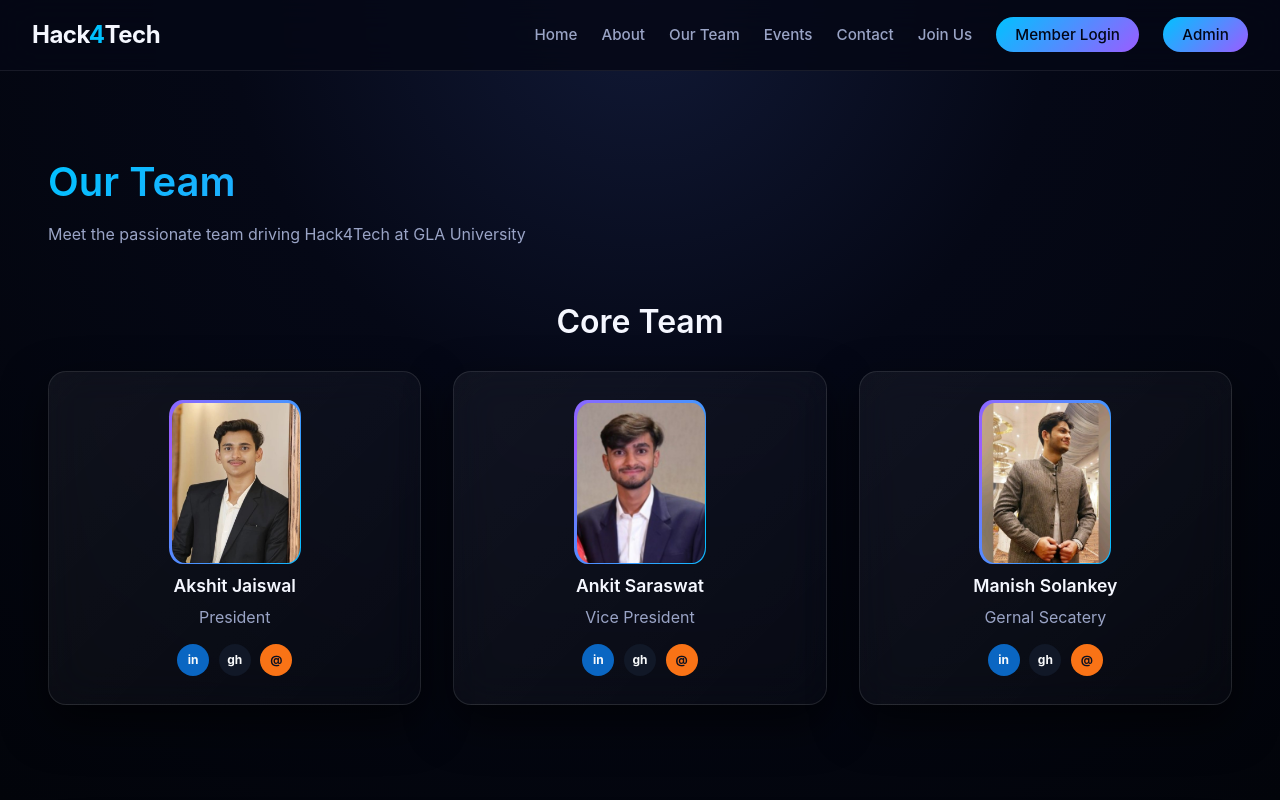
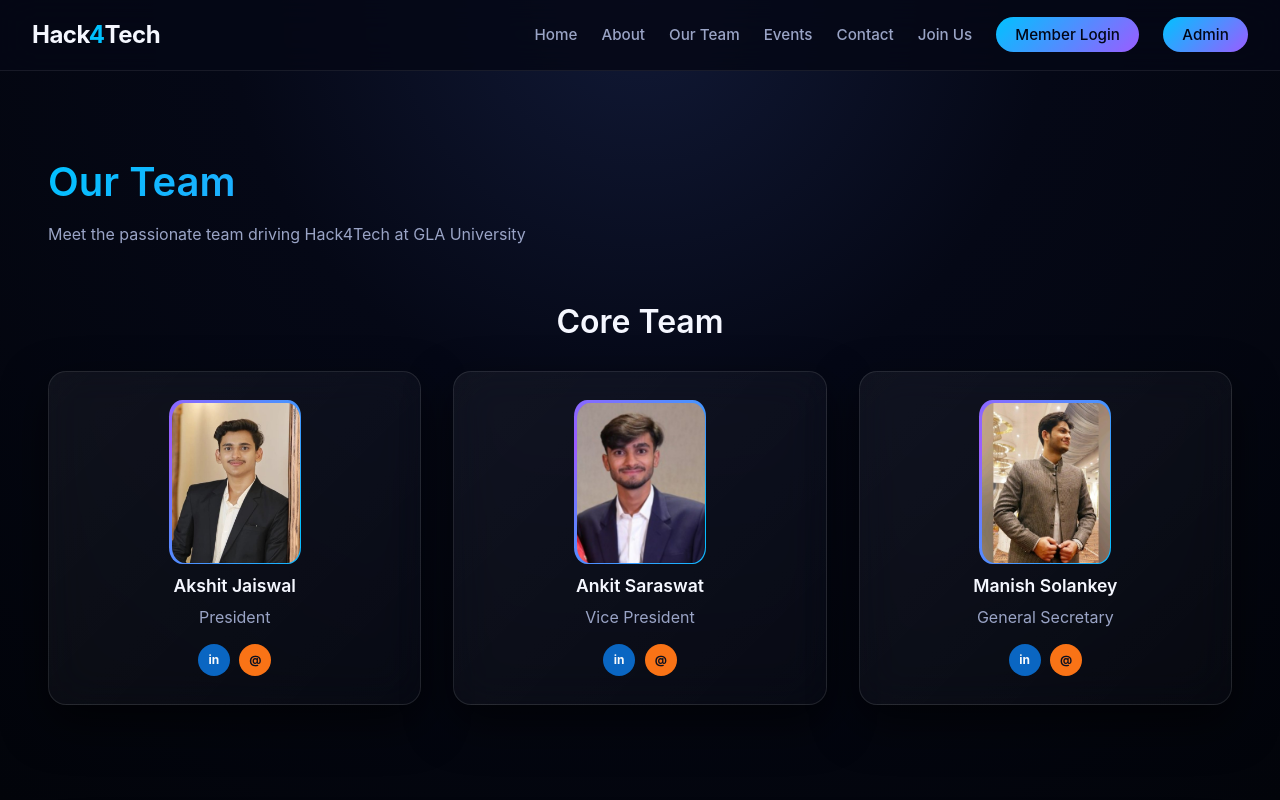
Before and after one commit to Akshit109/Hack4Tech, a React (Vite) app: page /our-team in a window 1280 px wide. Shown: the top 800 px of the page. Built offline with nearby package versions, Linux system fonts and the light colour scheme.

Commit message:
minor changes

```diff
--- a/src/pages/Home.css
+++ b/src/pages/Home.css
@@ -99,19 +99,19 @@
 
 .hero-card-1 {
   top: 10%;
-  left: 10%;
+  left: 5%;
   animation-delay: 0s;
 }
 
 .hero-card-2 {
-  top: 45%;
-  right: 5%;
+  bottom: 5%;
+  left: 5%;
   animation-delay: 0.5s;
 }
 
 .hero-card-3 {
-  bottom: 15%;
-  left: 20%;
+  bottom: 35%;
+  left: 40%;
   animation-delay: 1s;
 }
 
--- a/src/pages/OurTeam.jsx
+++ b/src/pages/OurTeam.jsx
@@ -14,23 +14,23 @@ export default function OurTeam() {
       role: 'President ',
       img: akshitImg, // Replace with actual image
       linkedin: 'https://linkedin.com/in/akshit109',
-      github: 'https://github.com/akshit109',
-      email: 'akshit@hack4tech.com',
+
+      email: 'jaiswalakshit4@gmail.com',
     },
     {
       name: 'Ankit Saraswat',
       role: 'Vice President',
       img: ankitImg , // Replace with actual image
-      linkedin: 'https://linkedin.com/in/ankit-saraswat',
-      github: 'https://github.com/ankit-saraswat',
-      email: 'ankit@hack4tech.com',
+      linkedin: 'https://linkedin.com/in/shortsays',
+
+      email: 'ankitsaraswatyt@gmail.com',
     },{
       name: 'Manish Solankey',
-      role: 'Gernal Secatery',
+      role: 'General Secretary',
       img: manishImg, // Replace with actual image
-      linkedin: 'https://linkedin.com/in/ankit-saraswat',
-      github: 'https://github.com/ankit-saraswat',
-      email: 'ankit@hack4tech.com',
+      linkedin: 'https://linkedin.com/in/manish-chaudhary-4569bb276',
+
+      email: 'singhkarmveer18499@gmail.com',
     },
   ];
 
```
